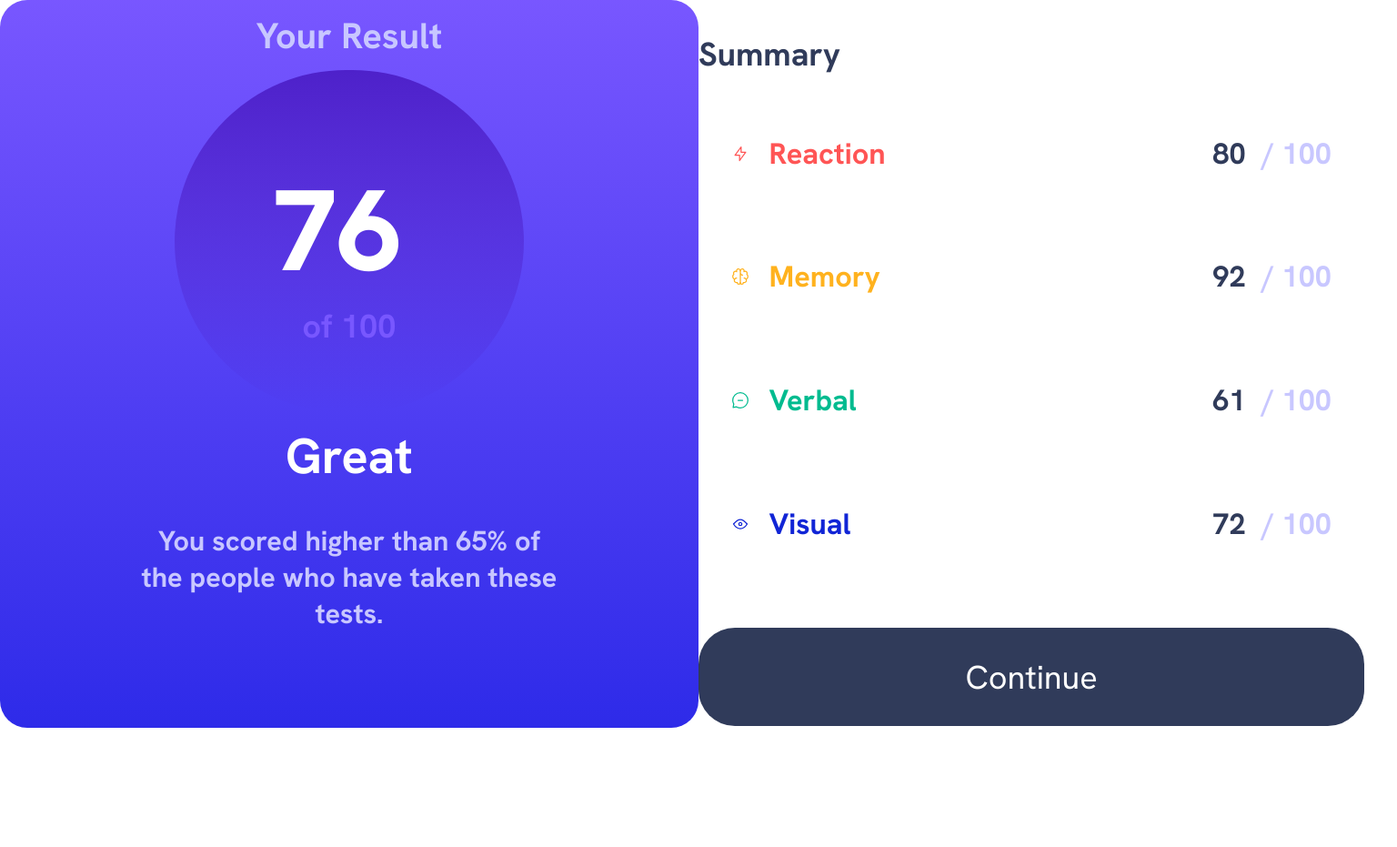
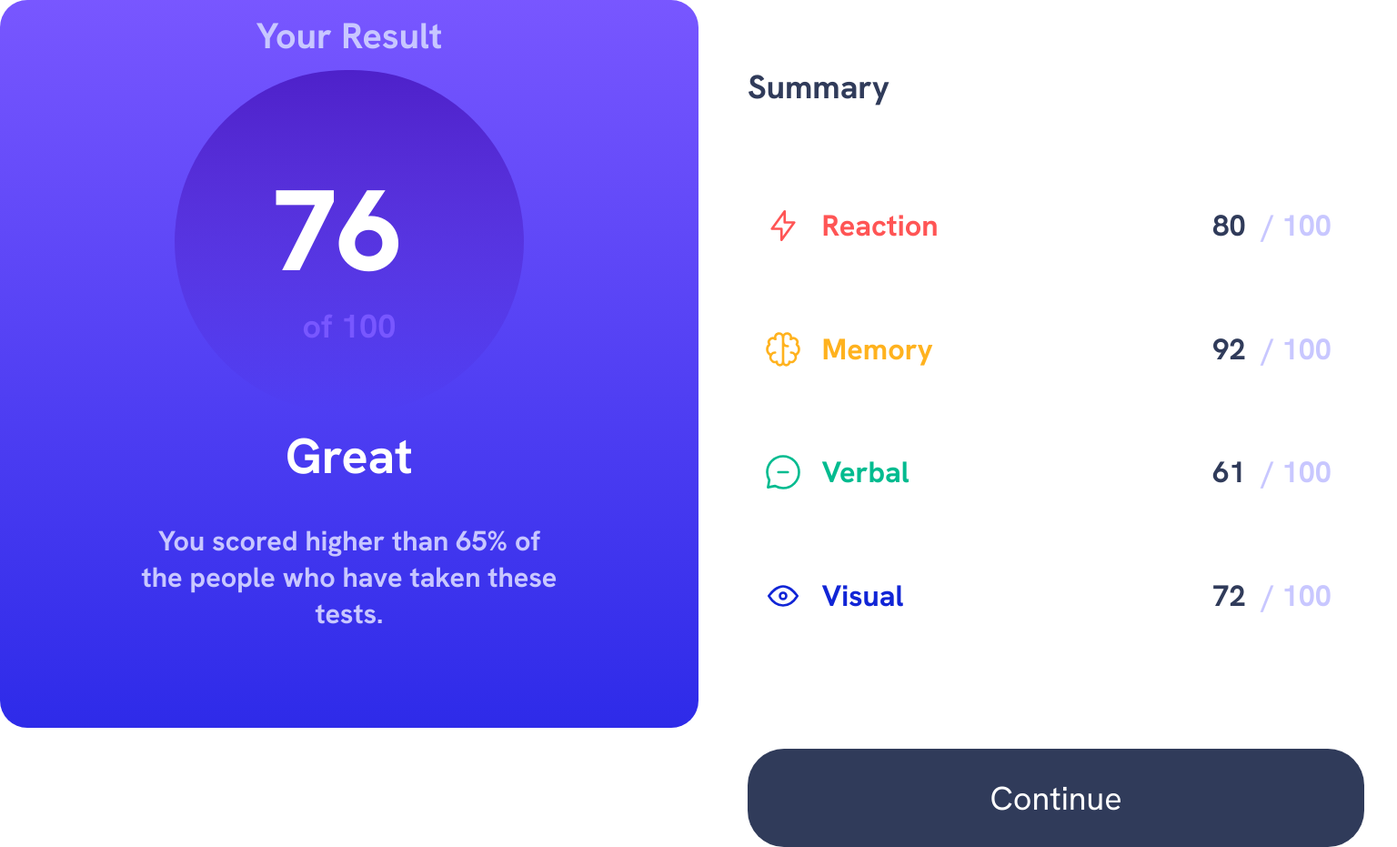
Before and after one commit to aneevel/frontend-mentor-results-summary-component, a website: page index.html in a window 1536 px wide. Shown: the whole page at 91% size. Before the commit the page ends 800 px from the top, so only its background shows below. Drawn offline with Linux system fonts and the light colour scheme.

Commit message:
complete desktop design

```diff
--- a/styles/custom.css
+++ b/styles/custom.css
@@ -240,6 +240,27 @@ button {
         width: 60%;
     }
 
+    #breakdown-container {
+        padding-top: 2rem;
+        padding-left: 1.5rem;
+    }
+
+    #breakdown-container h2 {
+        padding-bottom: 3rem;
+    }
+
+    .category-icon-pair {
+        padding-left: 0.5rem;
+    }
+
+    img {
+        height: 100%;
+    }
+
+    button {
+        margin-top: 1.5rem;
+    }
+
     .attribution {
         display: none;
     }
```
